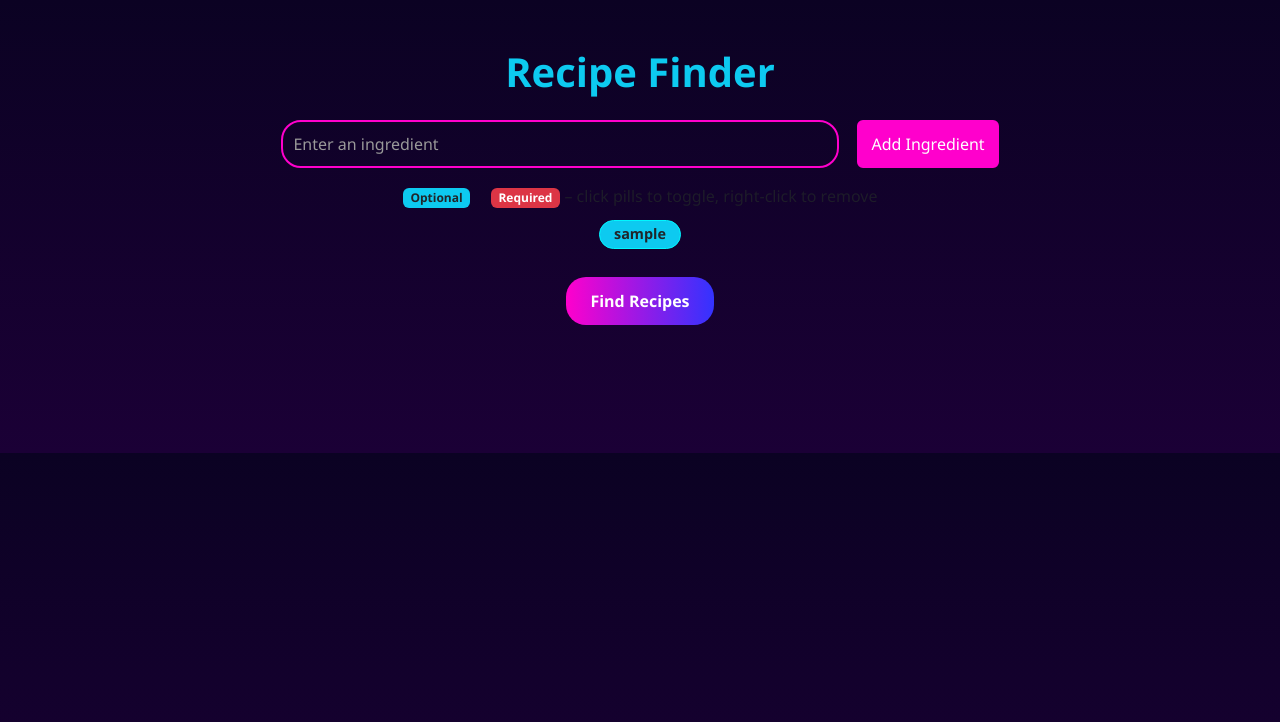
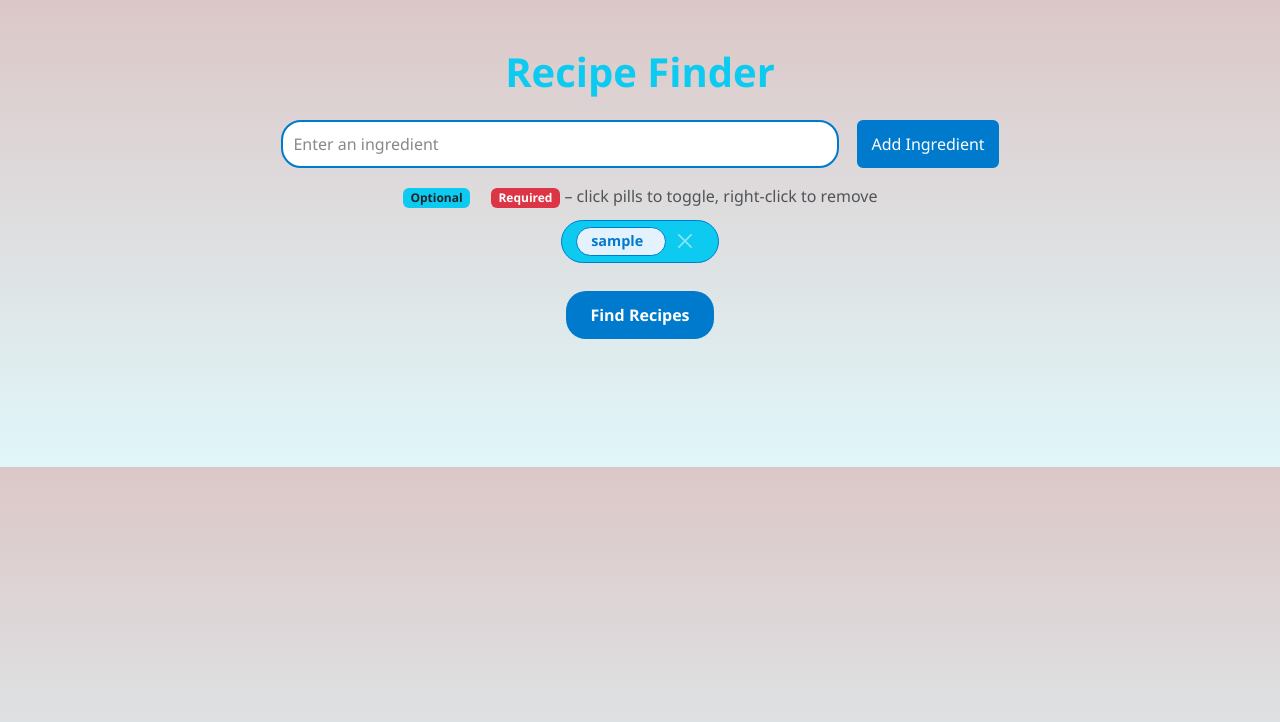
Before and after one commit to Mad-Gravy/recipe-finder-public, a website built with webpack: page public/index.html in a window 1280 px wide. Both pictures are taken after typing "Sample" into the empty fields and a click on the button "Add Ingredient". Built offline with nearby package versions, Linux system fonts and the light colour scheme.

Commit message:
Changed colors, getting ready to switch to new API

```diff
--- a/src/index.js
+++ b/src/index.js
@@ -34,12 +34,30 @@ ingredientForm.addEventListener('submit', (e) => {
 
 function displayIngredient(ingredient) {
   const badge = document.createElement('span');
-  badge.className = 'badge rounded-pill bg-info text-dark m-1';
-  badge.textContent = ingredient;
-  badge.title = 'Click to toggle required / right-click to remove';
+  badge.className = 'badge rounded-pill bg-info text-dark m-1 d-flex align-items-center';
+  badge.title = 'Click to toggle required';
   badge.dataset.ingredient = ingredient;
 
-  // Click to toggle "required"
+  const text = document.createElement('span');
+  text.textContent = ingredient;
+  text.classList.add('me-2');
+  badge.appendChild(text);
+
+  const closeBtn = document.createElement('button');
+  closeBtn.className = 'btn-close btn-close-white btn-sm ms-auto';
+  closeBtn.setAttribute('aria-label', 'Remove');
+  closeBtn.style.filter = 'invert(1)';
+  closeBtn.addEventListener('click', (e) => {
+    e.stopPropagation(); // prevent toggle behavior
+    ingredients = ingredients.filter(i => i !== ingredient);
+    requiredIngredients = requiredIngredients.filter(i => i !== ingredient);
+    localStorage.setItem('ingredients', JSON.stringify(ingredients));
+    badge.remove();
+  });
+
+  badge.appendChild(closeBtn);
+
+  // Toggle required on click
   badge.addEventListener('click', () => {
     if (requiredIngredients.includes(ingredient)) {
       requiredIngredients = requiredIngredients.filter(i => i !== ingredient);
@@ -50,15 +68,6 @@ function displayIngredient(ingredient) {
       badge.classList.remove('bg-info');
       badge.classList.add('bg-danger');
     }
-  });
-
-  // Right-click to remove
-  badge.addEventListener('contextmenu', (e) => {
-    e.preventDefault();
-    ingredients = ingredients.filter(i => i !== ingredient);
-    requiredIngredients = requiredIngredients.filter(i => i !== ingredient);
-    localStorage.setItem('ingredients', JSON.stringify(ingredients));
-    badge.remove();
   });
 
   ingredientList.appendChild(badge);
--- a/src/style.css
+++ b/src/style.css
@@ -1,16 +1,13 @@
-/* Joseph Teague, 5/24/2025
-CS 233JS, Term Project "Recipe Finder" */
-
 /* Background and fonts */
 body {
-  background: linear-gradient(180deg, #0b0223, #1b0036);
+  background: linear-gradient(180deg, #dcc7c7, #e0f7fa);
   font-family: 'Segoe UI', Tahoma, Geneva, Verdana, sans-serif;
-  color: #e0e0e0;
+  color: #333;
 }
 
 /* Header */
 h1 {
-  color: #00f7ff;
+  color: #3bc102;
   text-align: center;
   font-weight: bold;
   margin-bottom: 1rem;
@@ -25,16 +22,16 @@ h1 {
 }
 
 #ingredient-input {
-  background-color: transparent;
-  border: 2px solid #ff00cc;
-  color: #fff;
+  background-color: #ffffff;
+  border: 2px solid #007acc;
+  color: #333;
   padding: 10px;
   border-radius: 20px;
   width: 300px;
 }
 
 #ingredient-input::placeholder {
-  color: #999;
+  color: #888;
 }
 
 button {
@@ -46,14 +43,14 @@ button {
 }
 
 #ingredient-form button {
-  background: #ff00cc;
+  background: #007acc;
   color: #fff;
-  border: 2px solid #ff00cc;
+  border: 2px solid #007acc;
 }
 
 #ingredient-form button:hover {
   background: transparent;
-  color: #ff00cc;
+  color: #007acc;
 }
 
 /* Ingredient badges */
@@ -66,24 +63,30 @@ button {
 }
 
 #ingredient-list span {
-  background: #5c007a;
-  color: #00f7ff;
+  background: #e3f2fd;
+  color: #007acc;
   border-radius: 999px;
   padding: 6px 14px;
   font-size: 0.9rem;
-  border: 1px solid #00f7ff;
+  border: 1px solid #007acc;
   cursor: pointer;
-  transition: background 0.3s;
+  transition: background 0.3s, color 0.3s;
 }
 
 #ingredient-list span:hover {
-  background: #00f7ff;
-  color: #1b0036;
+  background: #007acc;
+  color: #fff;
+}
+
+#ingredient-list span::after {
+  content: attr(data-state);
+  margin-left: 8px;
+  font-weight: bold;
 }
 
 /* Find Recipes button */
 #find-recipes {
-  background: linear-gradient(90deg, #ff00cc, #3333ff);
+  background: #007acc;
   color: white;
   font-weight: bold;
   border: none;
@@ -94,15 +97,15 @@ button {
 }
 
 #find-recipes:hover {
-  opacity: 0.85;
+  background: #005f99;
 }
 
 /* Recipe Cards */
 .card {
-  background: #140036;
-  border: 2px solid #220044;
+  background: #ffffff;
+  border: 1px solid #ccc;
   border-radius: 16px;
-  color: #fff;
+  color: #333;
   overflow: hidden;
   transition: transform 0.3s;
 }
@@ -112,7 +115,7 @@ button {
 }
 
 .card-title {
-  color: #00f7ff;
+  color: #007acc;
   font-size: 1.1rem;
   font-weight: 600;
 }
@@ -131,7 +134,7 @@ button {
 }
 
 .card a {
-  background-color: #ff00cc;
+  background-color: #007acc;
   border: none;
   color: white;
   border-radius: 20px;
@@ -142,5 +145,5 @@ button {
 }
 
 .card a:hover {
-  background-color: #e600b3;
+  background-color: #005f99;
 }
```
